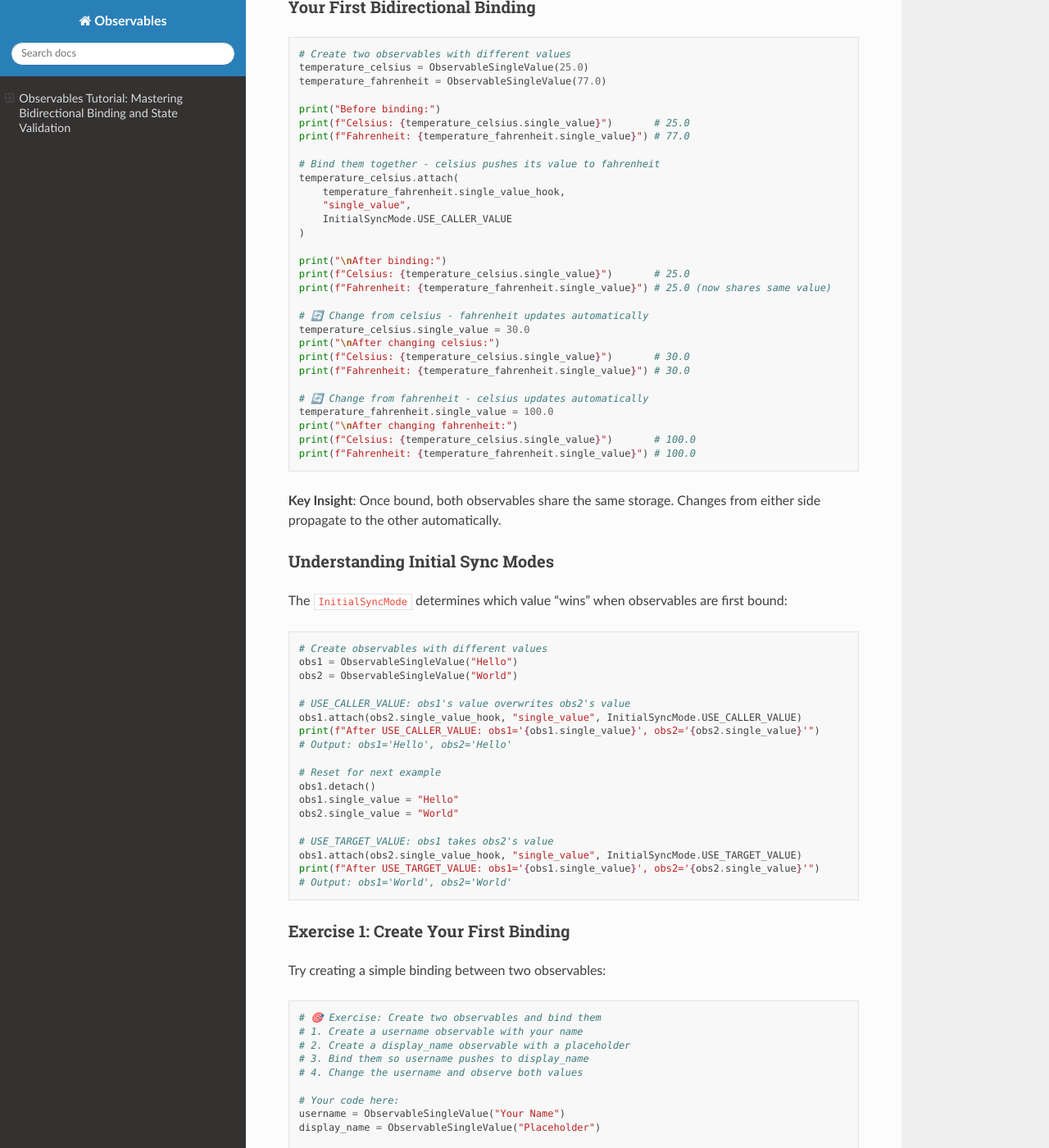
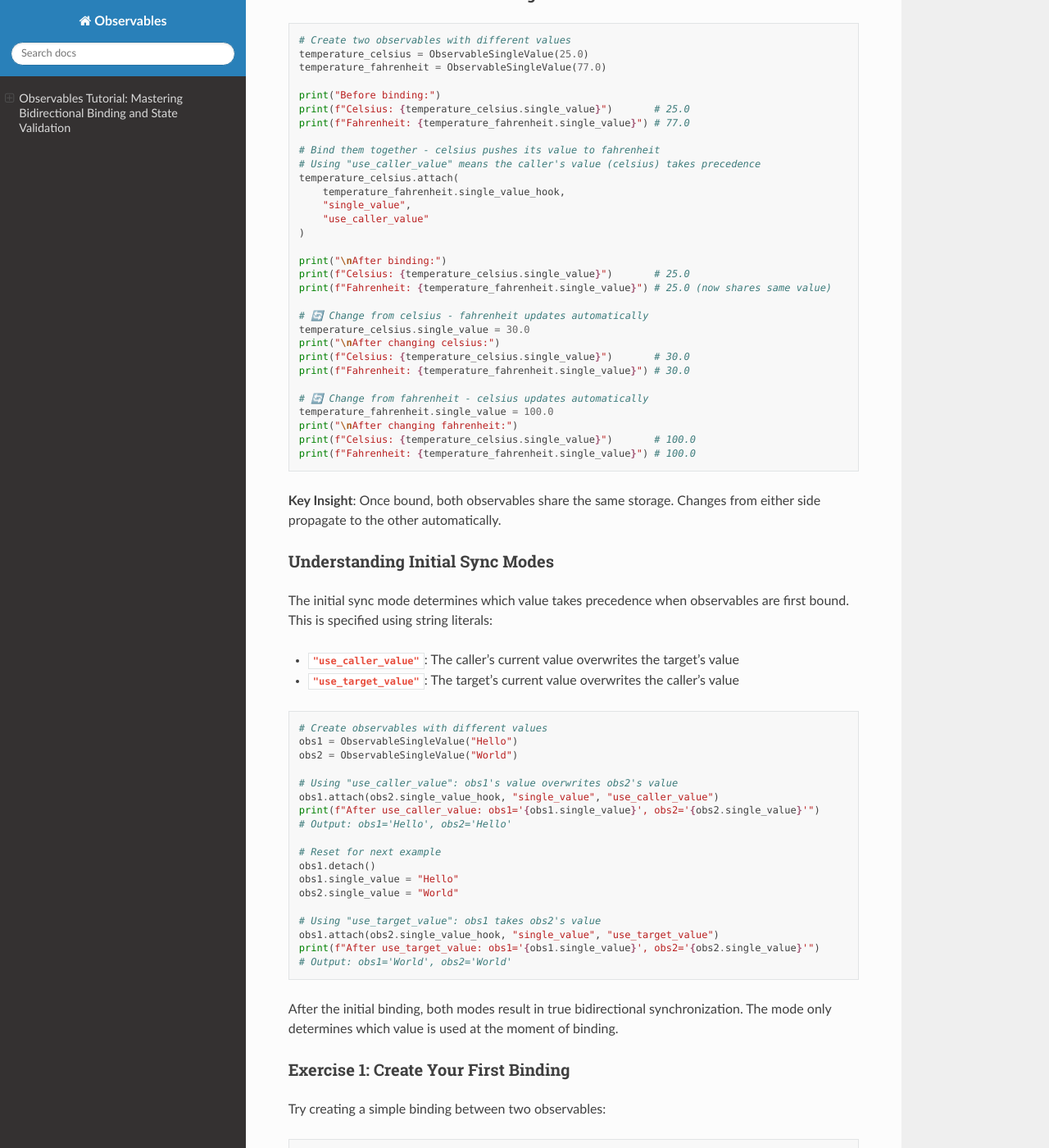
Before and after one commit to BABrandes/Observables, a Sphinx documentation site: the page built from docs/tutorial.md, in a window 1280 px wide and 1400 px high, scrolled down 833 px. Shown: the whole window at 82% size. Built offline with Sphinx 7.4.7 and the Read the Docs theme 3.1.0, drawn with Linux system fonts in a browser that asks for light colours; some of the changed text lies outside the part shown.

Commit message:
docs: Update all documentation for v4.0.0 API changes
- Remove all InitialSyncMode enum references from documentation
- Replace with string literal syntax: 'use_caller_value' and 'use_target_value'
- Update API reference with detailed explanations of sync modes
- Replace deprecated bind_to() examples with current attach() API
- Add clarifying comments explaining initial sync mode behavior
- Maintain detailed, professional tone throughout documentation

Documentation updated:
- quickstart.md: Basic examples and API reference
- tutorial.md: Comprehensive binding examples
- api_reference.md: Complete API documentation
- bidirectional_binding_and_validation.md: Binding patterns
- index.md: Overview and core API methods

All examples now use current v4.0.0 API patterns.

````diff
--- a/docs/tutorial.md
+++ b/docs/tutorial.md
@@ -15,8 +15,7 @@ pip install observables
 ```python
 from observables import (
     ObservableSingleValue,
-    ObservableSelectionOption,
-    InitialSyncMode
+    ObservableSelectionOption
 )
 ```
 
@@ -38,10 +37,11 @@ print(f"Celsius: {temperature_celsius.single_value}")       # 25.0
 print(f"Fahrenheit: {temperature_fahrenheit.single_value}") # 77.0
 
 # Bind them together - celsius pushes its value to fahrenheit
+# Using "use_caller_value" means the caller's value (celsius) takes precedence
 temperature_celsius.attach(
     temperature_fahrenheit.single_value_hook,
     "single_value",
-    InitialSyncMode.USE_CALLER_VALUE
+    "use_caller_value"
 )
 
 print("\nAfter binding:")
@@ -65,16 +65,19 @@ print(f"Fahrenheit: {temperature_fahrenheit.single_value}") # 100.0
 
 ### **Understanding Initial Sync Modes**
 
-The `InitialSyncMode` determines which value "wins" when observables are first bound:
+The initial sync mode determines which value takes precedence when observables are first bound. This is specified using string literals:
+
+- **`"use_caller_value"`**: The caller's current value overwrites the target's value
+- **`"use_target_value"`**: The target's current value overwrites the caller's value
 
 ```python
 # Create observables with different values
 obs1 = ObservableSingleValue("Hello")
 obs2 = ObservableSingleValue("World")
 
-# USE_CALLER_VALUE: obs1's value overwrites obs2's value
-obs1.attach(obs2.single_value_hook, "single_value", InitialSyncMode.USE_CALLER_VALUE)
-print(f"After USE_CALLER_VALUE: obs1='{obs1.single_value}', obs2='{obs2.single_value}'")
+# Using "use_caller_value": obs1's value overwrites obs2's value
+obs1.attach(obs2.single_value_hook, "single_value", "use_caller_value")
+print(f"After use_caller_value: obs1='{obs1.single_value}', obs2='{obs2.single_value}'")
 # Output: obs1='Hello', obs2='Hello'
 
 # Reset for next example
@@ -82,11 +85,13 @@ obs1.detach()
 obs1.single_value = "Hello"
 obs2.single_value = "World"
 
-# USE_TARGET_VALUE: obs1 takes obs2's value
-obs1.attach(obs2.single_value_hook, "single_value", InitialSyncMode.USE_TARGET_VALUE)
-print(f"After USE_TARGET_VALUE: obs1='{obs1.single_value}', obs2='{obs2.single_value}'")
+# Using "use_target_value": obs1 takes obs2's value
+obs1.attach(obs2.single_value_hook, "single_value", "use_target_value")
+print(f"After use_target_value: obs1='{obs1.single_value}', obs2='{obs2.single_value}'")
 # Output: obs1='World', obs2='World'
 ```
+
+After the initial binding, both modes result in true bidirectional synchronization. The mode only determines which value is used at the moment of binding.
 
 ### **Exercise 1: Create Your First Binding**
 
@@ -104,7 +109,7 @@ username = ObservableSingleValue("Your Name")
 display_name = ObservableSingleValue("Placeholder")
 
 # Bind username to display_name
-username.attach(display_name.single_value_hook, "single_value", InitialSyncMode.USE_CALLER_VALUE)
+username.attach(display_name.single_value_hook, "single_value", "use_caller_value")
 
 # Test bidirectional binding
 print(f"Username: {username.single_value}")
@@ -134,7 +139,7 @@ print(f"obs2 HookNexus ID: {id(obs2._component_hooks['single_value'].hook_nexus)
 # Different IDs = separate storage
 
 # Bind them together
-obs1.attach(obs2.single_value_hook, "single_value", InitialSyncMode.USE_CALLER_VALUE)
+obs1.attach(obs2.single_value_hook, "single_value", "use_caller_value")
 
 print("\nAfter binding - shared storage:")
 print(f"obs1 HookNexus ID: {id(obs1._component_hooks['single_value'].hook_nexus)}")
@@ -168,9 +173,9 @@ for name, obs in [("user", user_name), ("header", header_display),
     print(f"{name}: {obs.single_value} (HookNexus: {hook_id})")
 
 # Create binding chain: user → header → sidebar → footer
-user_name.attach(header_display.single_value_hook, "single_value", InitialSyncMode.USE_CALLER_VALUE)
-header_display.attach(sidebar_display.single_value_hook, "single_value", InitialSyncMode.USE_CALLER_VALUE)
-sidebar_display.attach(footer_display.single_value_hook, "single_value", InitialSyncMode.USE_CALLER_VALUE)
+user_name.attach(header_display.single_value_hook, "single_value", "use_caller_value")
+header_display.attach(sidebar_display.single_value_hook, "single_value", "use_caller_value")
+sidebar_display.attach(footer_display.single_value_hook, "single_value", "use_caller_value")
 
 print("\nAfter chaining - all connected:")
 for name, obs in [("user", user_name), ("header", header_display),
@@ -211,9 +216,9 @@ save_button_text = ObservableSingleValue("")
 status_message = ObservableSingleValue("")
 
 # Build the chain
-input_field.attach(validation_display.single_value_hook, "single_value", InitialSyncMode.USE_CALLER_VALUE)
-validation_display.attach(save_button_text.single_value_hook, "single_value", InitialSyncMode.USE_CALLER_VALUE)
-save_button_text.attach(status_message.single_value_hook, "single_value", InitialSyncMode.USE_CALLER_VALUE)
+input_field.attach(validation_display.single_value_hook, "single_value", "use_caller_value")
+validation_display.attach(save_button_text.single_value_hook, "single_value", "use_caller_value")
+save_button_text.attach(status_message.single_value_hook, "single_value", "use_caller_value")
 
 # Test the network
 input_field.single_value = "user@example.com"
@@ -311,7 +316,7 @@ print(f"  theme1: {theme1.selected_option} from {theme1.available_options}")
 print(f"  theme2: {theme2.selected_option} from {theme2.available_options}")
 
 # ✅ Binding succeeds - both have "dark" as an option
-theme1.attach(theme2.selected_option_hook, "selected_option", InitialSyncMode.USE_CALLER_VALUE)
+theme1.attach(theme2.selected_option_hook, "selected_option", "use_caller_value")
 
 print("\nAfter successful binding:")
 print(f"  theme1: {theme1.selected_option}")
@@ -322,7 +327,7 @@ incompatible_theme = ObservableSelectionOption("high_contrast", {"high_contrast"
 
 # ❌ Binding fails - "high_contrast" is not available in theme1's options
 try:
-    theme1.attach(incompatible_theme.selected_option_hook, "selected_option", InitialSyncMode.USE_TARGET_VALUE)
+    theme1.attach(incompatible_theme.selected_option_hook, "selected_option", "use_target_value")
     print("ERROR: This should not print!")
 except ValueError as e:
     print(f"\n❌ Binding validation failed: {e}")
@@ -363,7 +368,7 @@ print(f"After atomic update: {payment_method.selected_option}")
 # Test binding validation
 another_payment = ObservableSelectionOption("cash", {"cash", "check"})
 try:
-    payment_method.attach(another_payment.selected_option_hook, "selected_option", InitialSyncMode.USE_TARGET_VALUE)
+    payment_method.attach(another_payment.selected_option_hook, "selected_option", "use_target_value")
 except ValueError as e:
     print(f"Binding validation failed: {e}")
 ```
@@ -382,9 +387,9 @@ obs_c = ObservableSingleValue("C")
 obs_d = ObservableSingleValue("D")
 
 # Build chain: A ↔ B ↔ C ↔ D
-obs_a.attach(obs_b.single_value_hook, "single_value", InitialSyncMode.USE_CALLER_VALUE)
-obs_b.attach(obs_c.single_value_hook, "single_value", InitialSyncMode.USE_CALLER_VALUE)
-obs_c.attach(obs_d.single_value_hook, "single_value", InitialSyncMode.USE_CALLER_VALUE)
+obs_a.attach(obs_b.single_value_hook, "single_value", "use_caller_value")
+obs_b.attach(obs_c.single_value_hook, "single_value", "use_caller_value")
+obs_c.attach(obs_d.single_value_hook, "single_value", "use_caller_value")
 
 print("Network after creation (all share same value):")
 for name, obs in [("A", obs_a), ("B", obs_b), ("C", obs_c), ("D", obs_d)]:
@@ -433,9 +438,9 @@ profile_name = ObservableSingleValue("John Doe")
 settings_name = ObservableSingleValue("John Doe")
 
 # Connect everything initially
-user_info.attach(header_name.single_value_hook, "single_value", InitialSyncMode.USE_CALLER_VALUE)
-header_name.attach(profile_name.single_value_hook, "single_value", InitialSyncMode.USE_CALLER_VALUE)
-profile_name.attach(settings_name.single_value_hook, "single_value", InitialSyncMode.USE_CALLER_VALUE)
+user_info.attach(header_name.single_value_hook, "single_value", "use_caller_value")
+header_name.attach(profile_name.single_value_hook, "single_value", "use_caller_value")
+profile_name.attach(settings_name.single_value_hook, "single_value", "use_caller_value")
 
 print("All connected initially:")
 user_info.single_value = "Alice Smith"
@@ -481,10 +486,10 @@ sidebar_title = ObservableSingleValue("Home")
 footer_link = ObservableSingleValue("Home")
 
 # Connect all in chain
-nav_title.attach(page_header.single_value_hook, "single_value", InitialSyncMode.USE_CALLER_VALUE)
-page_header.attach(breadcrumb.single_value_hook, "single_value", InitialSyncMode.USE_CALLER_VALUE)
-breadcrumb.attach(sidebar_title.single_value_hook, "single_value", InitialSyncMode.USE_CALLER_VALUE)
-sidebar_title.attach(footer_link.single_value_hook, "single_value", InitialSyncMode.USE_CALLER_VALUE)
+nav_title.attach(page_header.single_value_hook, "single_value", "use_caller_value")
+page_header.attach(breadcrumb.single_value_hook, "single_value", "use_caller_value")
+breadcrumb.attach(sidebar_title.single_value_hook, "single_value", "use_caller_value")
+sidebar_title.attach(footer_link.single_value_hook, "single_value", "use_caller_value")
 
 # Test network
 nav_title.single_value = "Dashboard"
--- a/observables/__init__.py
+++ b/observables/__init__.py
@@ -149,8 +149,8 @@ __all__ = [
 try:
     from ._version import __version__, __version_tuple__
 except ImportError:
-    __version__ = "4.0.1"
-    __version_tuple__ = (4, 0, 1)
+    __version__ = "5.0.0"
+    __version_tuple__ = (5, 0, 0)
 
 __author__ = 'Benedikt Axel Brandes'
 __year__ = '2025'
--- a/observables/_version.py
+++ b/observables/_version.py
@@ -3,5 +3,5 @@ Version information for the observables package.
 This file is automatically generated or manually updated.
 """
 
-__version__ = "4.0.1"
-__version_tuple__ = (4, 0, 1)
+__version__ = "5.0.0"
+__version_tuple__ = (5, 0, 0)
--- a/setup.py
+++ b/setup.py
@@ -25,7 +25,7 @@ def read_version() -> str:
                     return line.split("=")[1].strip().strip('"\'')
         raise FileNotFoundError("Version file not found")
     except FileNotFoundError:
-        return "4.0.1"  # fallback version
+        return "5.0.0"  # fallback version
 
 setup(
     name="observables",
````
Also changed, not shown: docs/api_reference.md (+28 -28 lines), docs/bidirectional_binding_and_validation.md (+18 -18 lines), docs/index.md (+21 -20 lines), docs/quickstart.md (+34 -17 lines).
